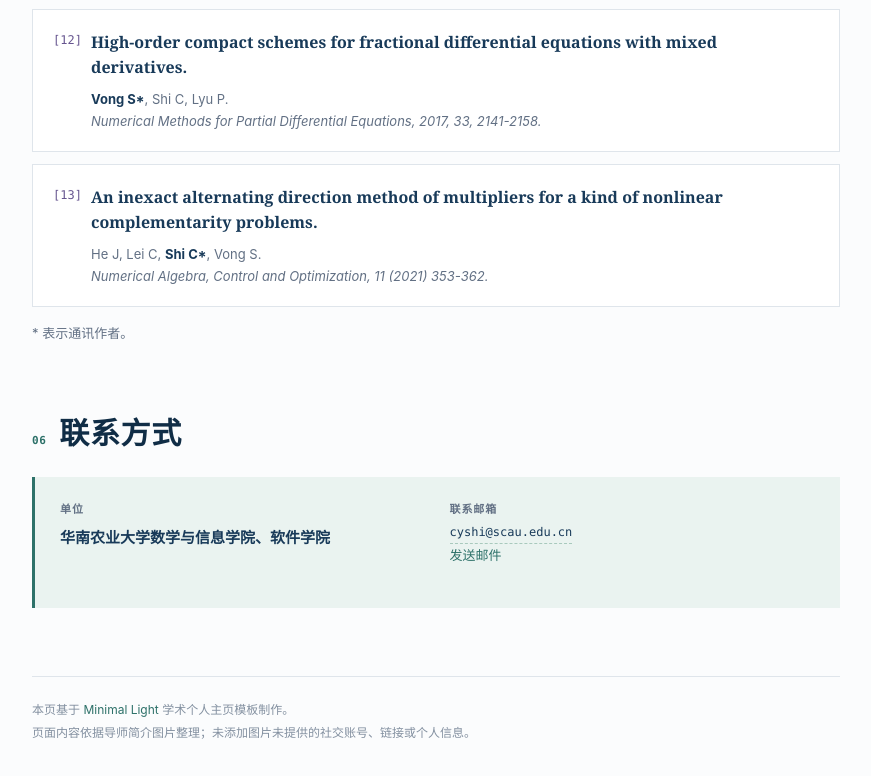
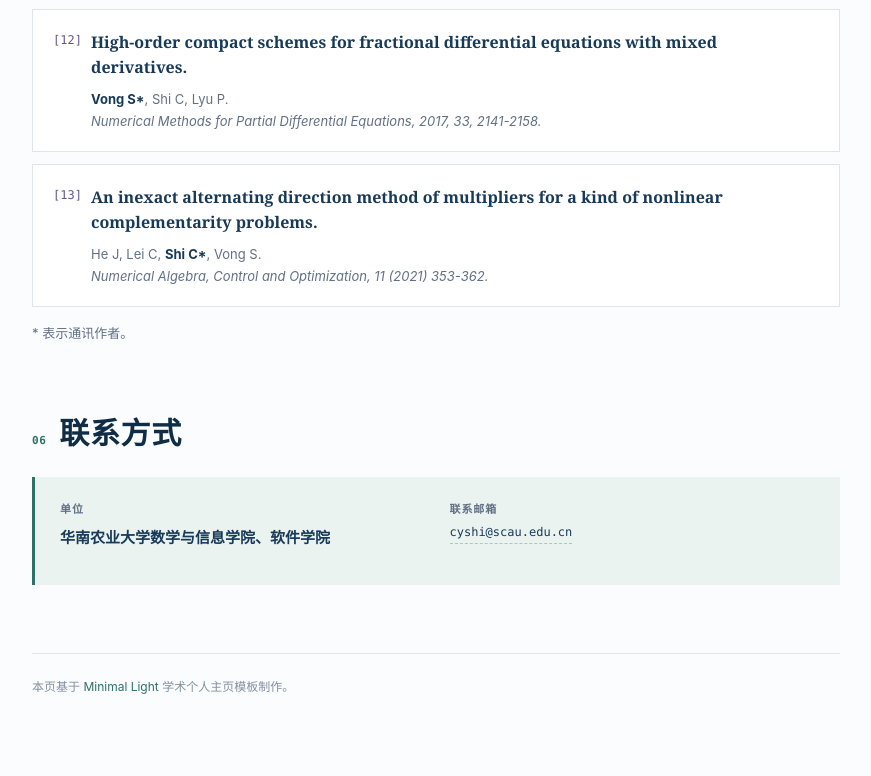
Before and after one commit to cyshi-scau/cyshi-scau.github.io, a plain HTML site: page index.html in a window 1280 px wide. Shown: the part 3951-4727 px from the top of the page, without its empty margins (360-1231 px from the left). Drawn offline with Linux system fonts and the light colour scheme.

Commit message:
Remove mail link and footer disclaimer

```diff
--- a/index.html
+++ b/index.html
@@ -252,9 +252,6 @@
                 <span class="contact-label">联系邮箱</span>
                 <span class="email-address">cyshi@scau.edu.cn</span>
               </button>
-              <div class="email-actions">
-                <a class="send-email" href="mailto:cyshi@scau.edu.cn">发送邮件</a>
-              </div>
               <span id="contact-copy-status" class="copy-status" role="status" aria-live="polite"></span>
             </div>
           </div>
@@ -262,7 +259,6 @@
 
         <footer class="site-footer">
           <p>本页基于 <a href="https://github.com/yaoyao-liu/minimal-light" target="_blank" rel="noopener">Minimal Light</a> 学术个人主页模板制作。</p>
-          <p>页面内容依据导师简介图片整理；未添加图片未提供的社交账号、链接或个人信息。</p>
         </footer>
       </main>
     </div>
```
